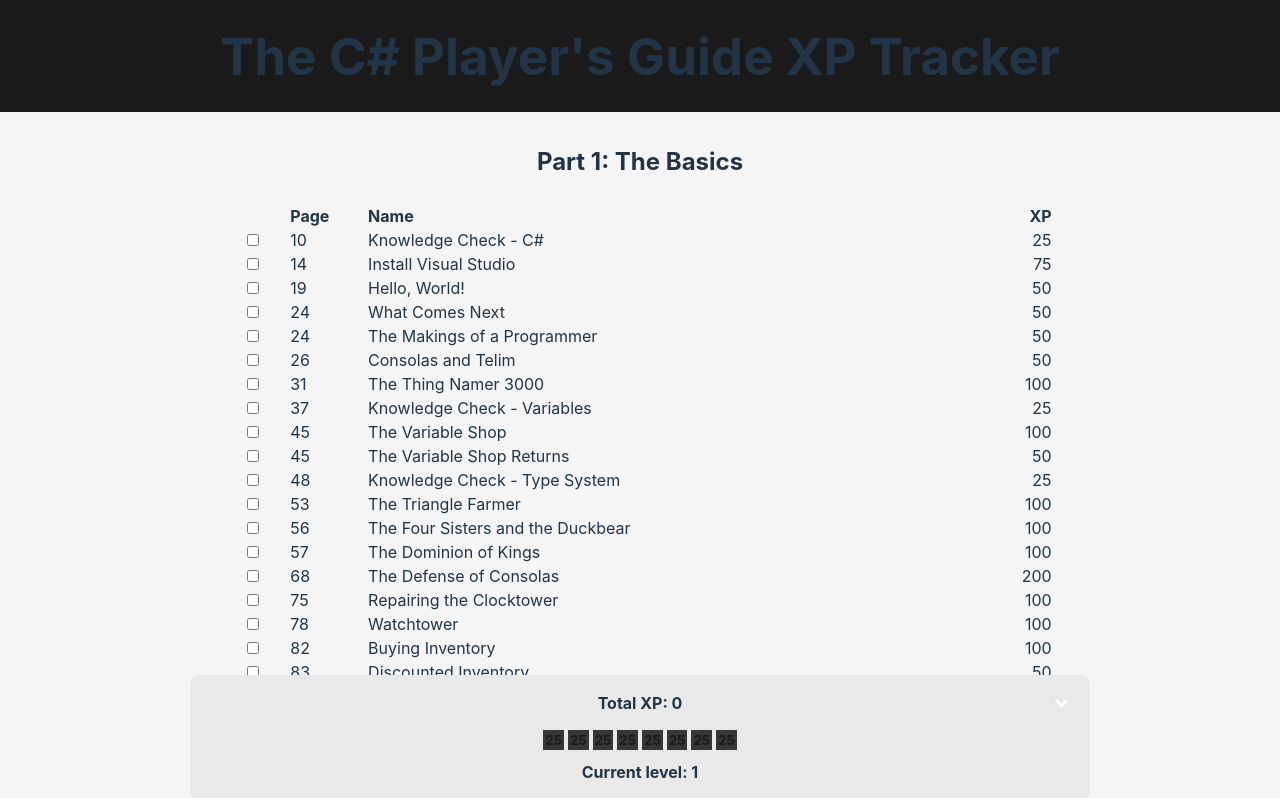
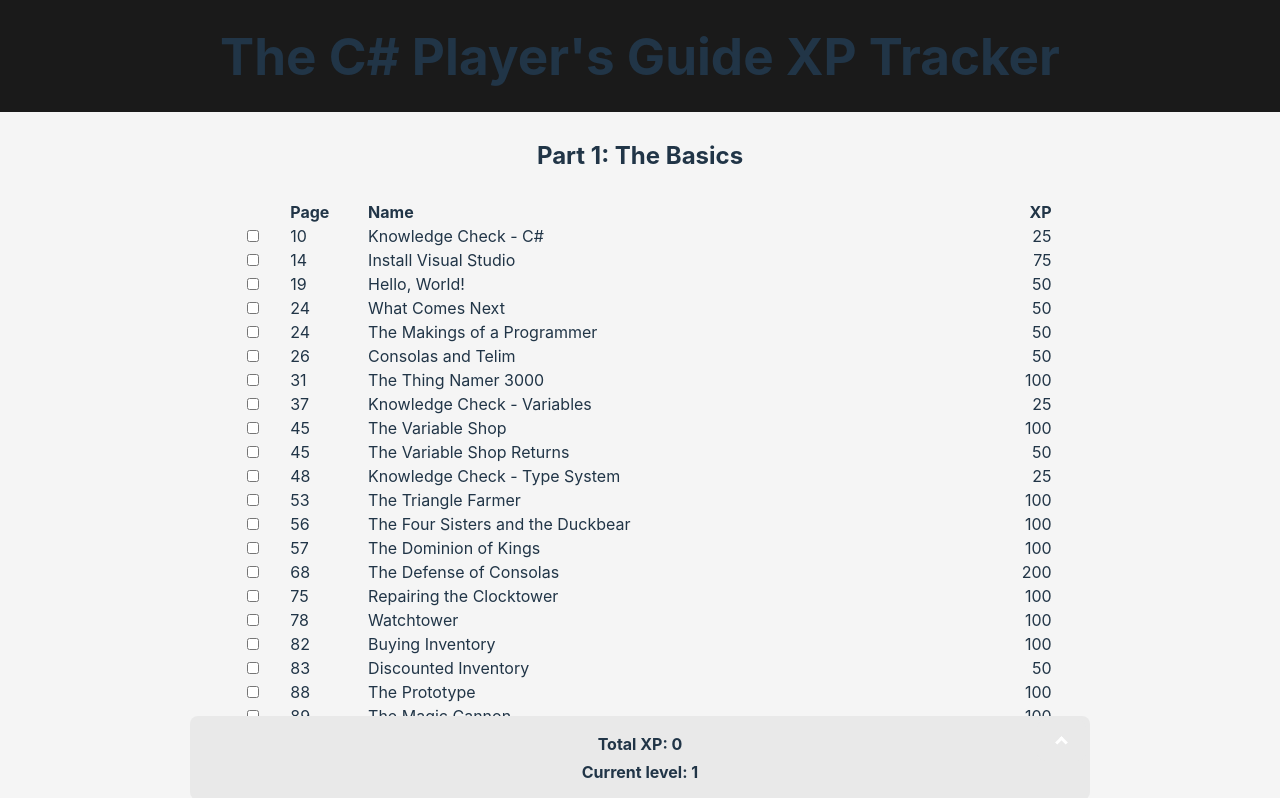
Before and after one commit to JohnMcCormick/xp-tracker, a React (Vite) app: page / in a window 1280 px wide. Shown: the top 798 px of the page. Built offline with nearby package versions, Linux system fonts and the light colour scheme.

Commit message:
Added comments and renamed component

```diff
--- a/src/App.css
+++ b/src/App.css
@@ -149,7 +149,7 @@
 }
 
 .challenge-group-title {
-  padding: 1.5vh 0 .5vh;
+  padding: 0.75vh 0;
 }
 
 .challenge-group-header {
--- a/src/App.jsx
+++ b/src/App.jsx
@@ -9,7 +9,7 @@
 function App() {
   const [challengeGroupList, setChallengeGroupList] = useState([]);
   const [totalXP, setTotalXP] = useState(0);
-  const [summaryMinimized, setSummaryMinimized] = useState(false);
+  const [summaryMinimized, setSummaryMinimized] = useState(true);
 
   useEffect(() => {
     const localStorageState = localStorage.getItem("challenges");
--- a/src/components/SummaryLevel.jsx
+++ b/src/components/SummaryLevel.jsx
@@ -1,14 +1,18 @@
-import SummaryCells from './SummaryCells'
+import SummaryRow from './SummaryRow'
 import { ROW_XP  } from '../constants';
 
 export default ({ level, remainingXP }) => {
+    /* The number of rows to create is the level number. i.e.
+    *  1 row for level 1, 2 rows for level 2, etc.
+    */
+
     return new Array(level).fill().map((_, i) => {
-      let XPForLevel = remainingXP;
+      let XPForRow = remainingXP;
       if (remainingXP >= ROW_XP) {
         remainingXP -= ROW_XP
       } else {
         remainingXP = 0
       }
-      return <div key={i} className='xp-table-row'><SummaryCells remainingXP={XPForLevel} /></div>
+      return <div key={i} className='xp-table-row'><SummaryRow remainingXP={XPForRow} /></div>
     })
   }
--- a/src/components/SummaryCells.jsx
+++ b/src/components/SummaryRow.jsx
@@ -6,7 +6,7 @@
         if (filled) remainingXP -= CELL_XP;
 
         return (
-            <div key={i} className={`xp-table-cell ${filled ? 'filled' : ''}`}>
+            <div key={i} className={`xp-table-cell${filled ? ' filled' : ''}`}>
                 <span>{CELL_XP}</span>
             </div>
         )
--- a/src/constants.js
+++ b/src/constants.js
@@ -1,3 +1,4 @@
+// Summary XP table constants
 const CELL_XP = 25;
 const ROW_XP = 8 * CELL_XP;
 
```
Also changed, not shown: src/components/SummaryTable.jsx (+20 -0 lines).
